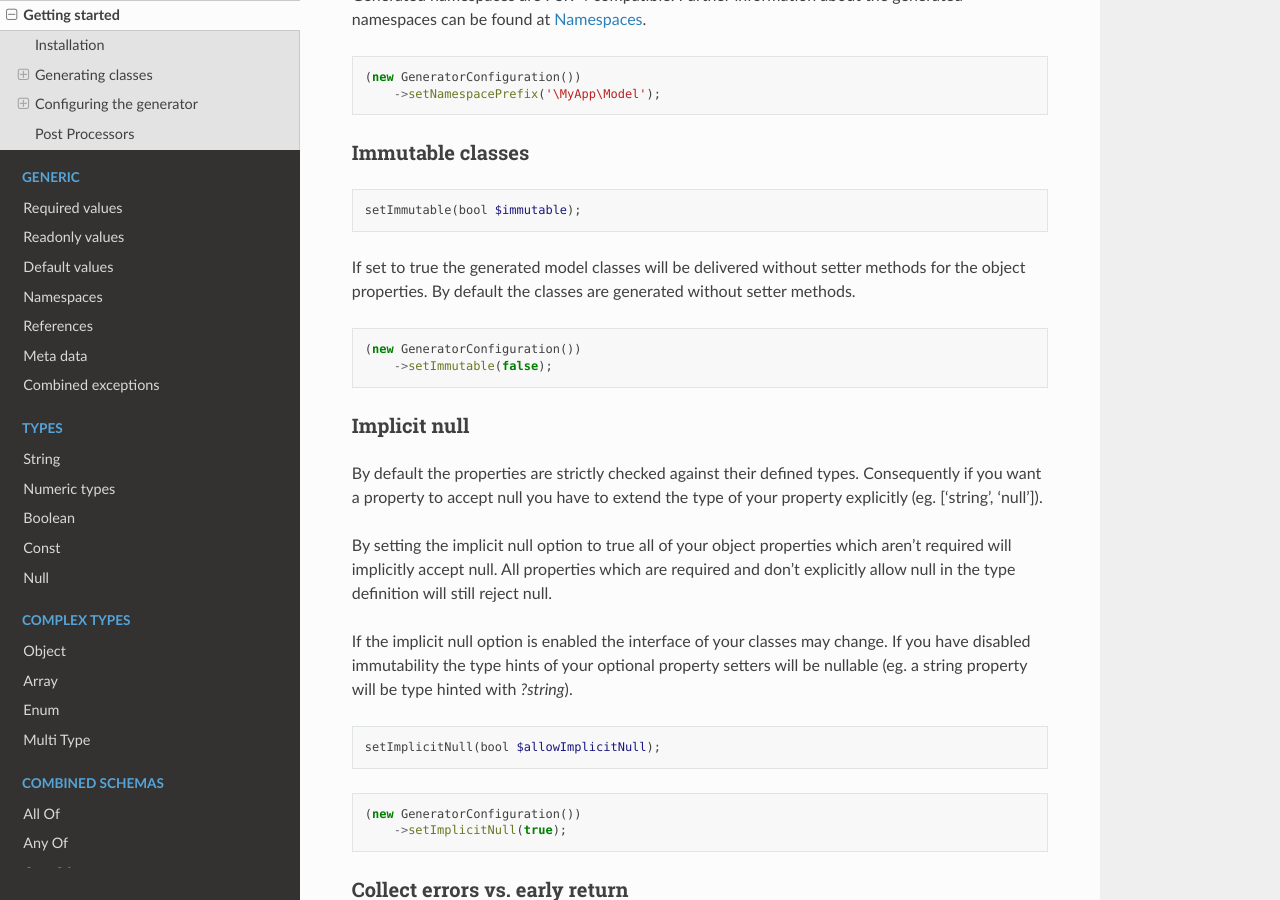
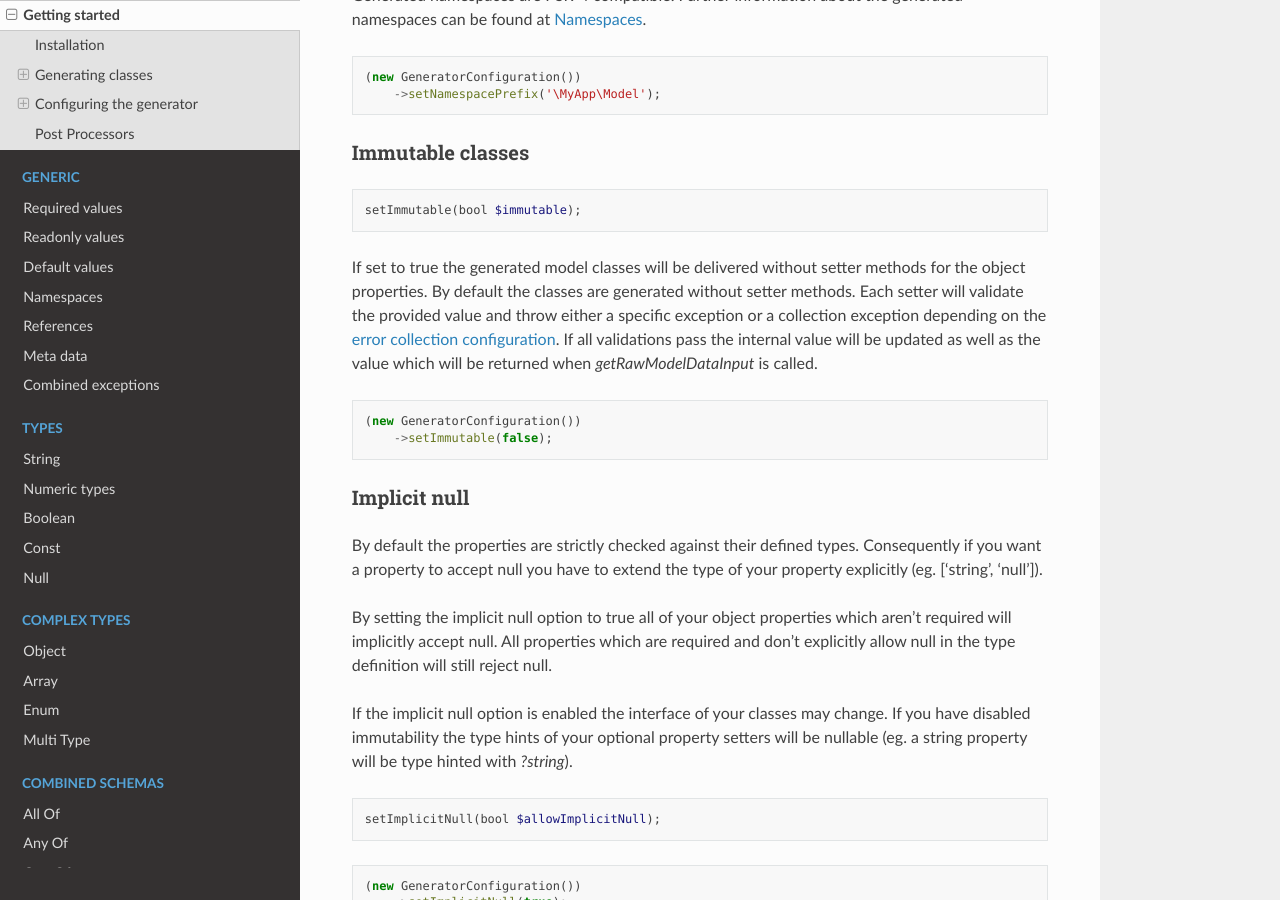
Before and after one commit to wol-soft/php-json-schema-model-generator, a Sphinx documentation site: the page built from docs/source/gettingStarted.rst, in a window 1280 px wide and 900 px high, scrolled down 3025 px. Built offline with Sphinx 7.4.7 and the Read the Docs theme 2.0.0, drawn with Linux system fonts in a browser that asks for light colours.

Commit message:
Fix update rawModelDataInput on setter call

```diff
--- a/docs/source/gettingStarted.rst
+++ b/docs/source/gettingStarted.rst
@@ -147,7 +147,7 @@ Immutable classes
 
     setImmutable(bool $immutable);
 
-If set to true the generated model classes will be delivered without setter methods for the object properties. By default the classes are generated without setter methods.
+If set to true the generated model classes will be delivered without setter methods for the object properties. By default the classes are generated without setter methods. Each setter will validate the provided value and throw either a specific exception or a collection exception depending on the `error collection configuration <#collect-errors-vs-early-return>`__. If all validations pass the internal value will be updated as well as the value which will be returned when `getRawModelDataInput` is called.
 
 .. code-block:: php
 
```
Also changed, not shown: 2 other files.
